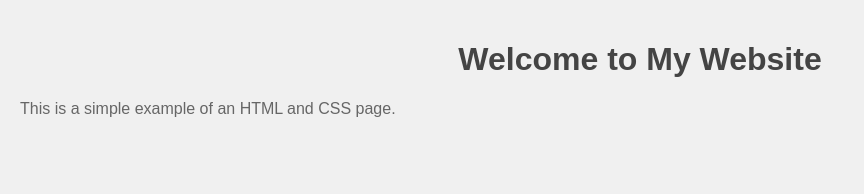
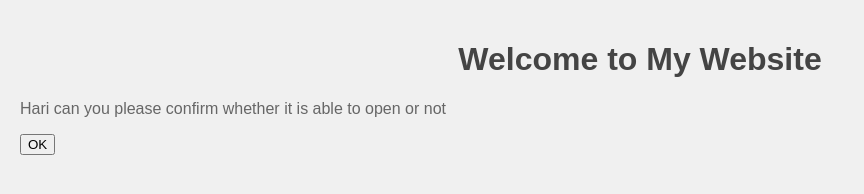
Before and after one commit to Manohar8097/my-project, a plain HTML site: page index.html in a window 1280 px wide. Shown: the whole page, without its empty margins (0-864 px from the left). Drawn offline with Linux system fonts and the light colour scheme.

Commit message:
added para

```diff
--- a/index.html
+++ b/index.html
@@ -7,7 +7,8 @@
 <body>
 
   <h1>Welcome to My Website</h1>
-  <p>This is a simple example of an HTML and CSS page.</p>
+  <p>Hari can you please confirm whether it is able to open or not</p>
+  <button> OK</button>
 
 </body>
 </html>
```
